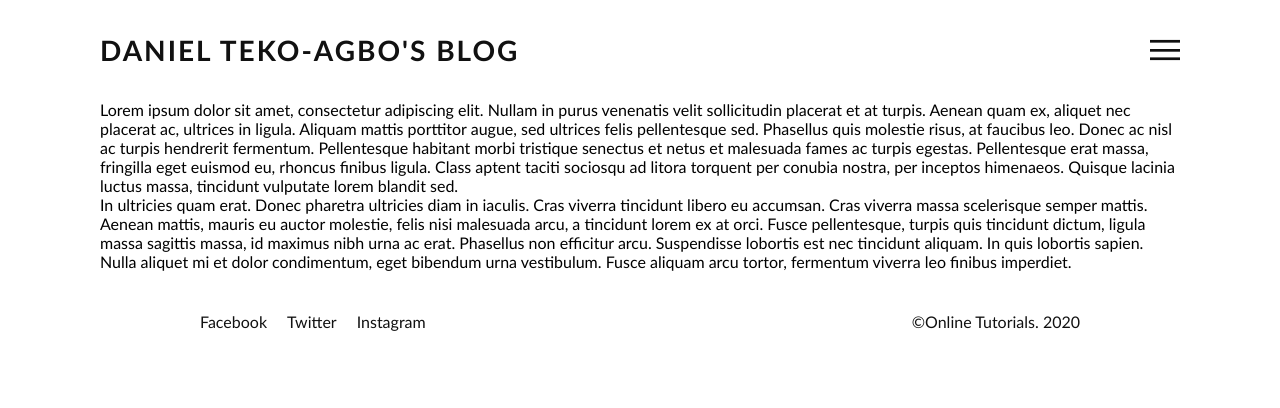
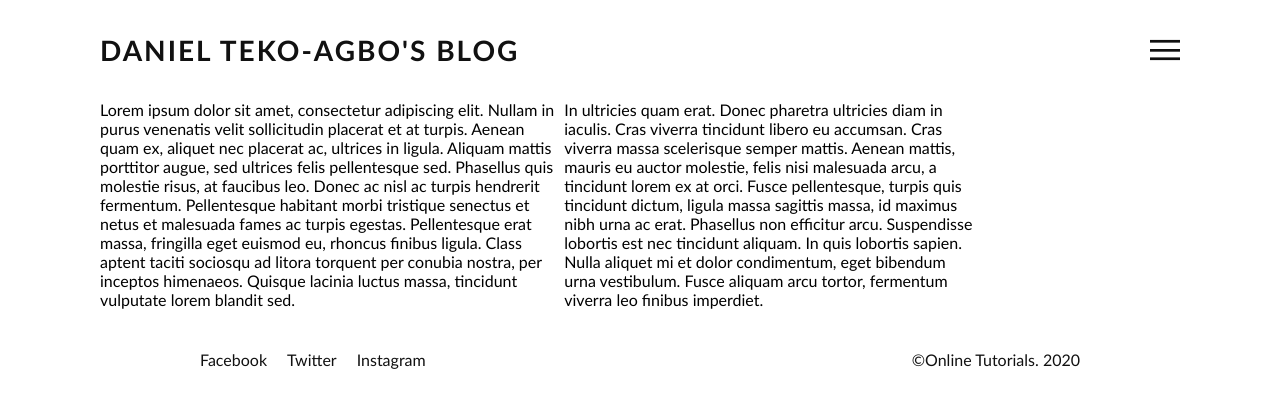
Before and after one commit to DanielTeko-Agbo/blog, a Jekyll site: the page built from about.md, in a window 1280 px wide. Shown: the top 408 px of the page. Built offline with Jekyll 4.4.1, drawn with Linux system fonts in a browser that asks for light colours.

Commit message:
Modified styling

```diff
--- a/_layouts/home.html
+++ b/_layouts/home.html
@@ -10,9 +10,9 @@ layout: default
   </header>
   {%- endif -%} -->
 
-  <!-- <section>
+  <section>
     {{ content }}
-  </section> -->
+  </section>
 
   {%- if site.posts.size > 0 -%}
     {%- for post in site.posts -%}
--- a/assets/css/style.css
+++ b/assets/css/style.css
@@ -95,6 +95,11 @@ section header .toggle.active
 {
 	animation: slideRight 0.5s ease-in-out forwards;
 	animation-delay: calc(0.2s * var(--i));
+}
+section .container
+{
+	display: flex;
+	width: calc(100% - 200px);
 }
 .footer
 {
@@ -200,6 +205,12 @@ section header .toggle.active
 	    font-weight: 600;
 	    text-transform: uppercase;
 	}
+    section .container
+	{
+		flex-direction: column;
+		flex-wrap: wrap;
+    	width: calc(100% - 30px);
+	}
 	.footer
 	{
 	    width: 100%;
```
